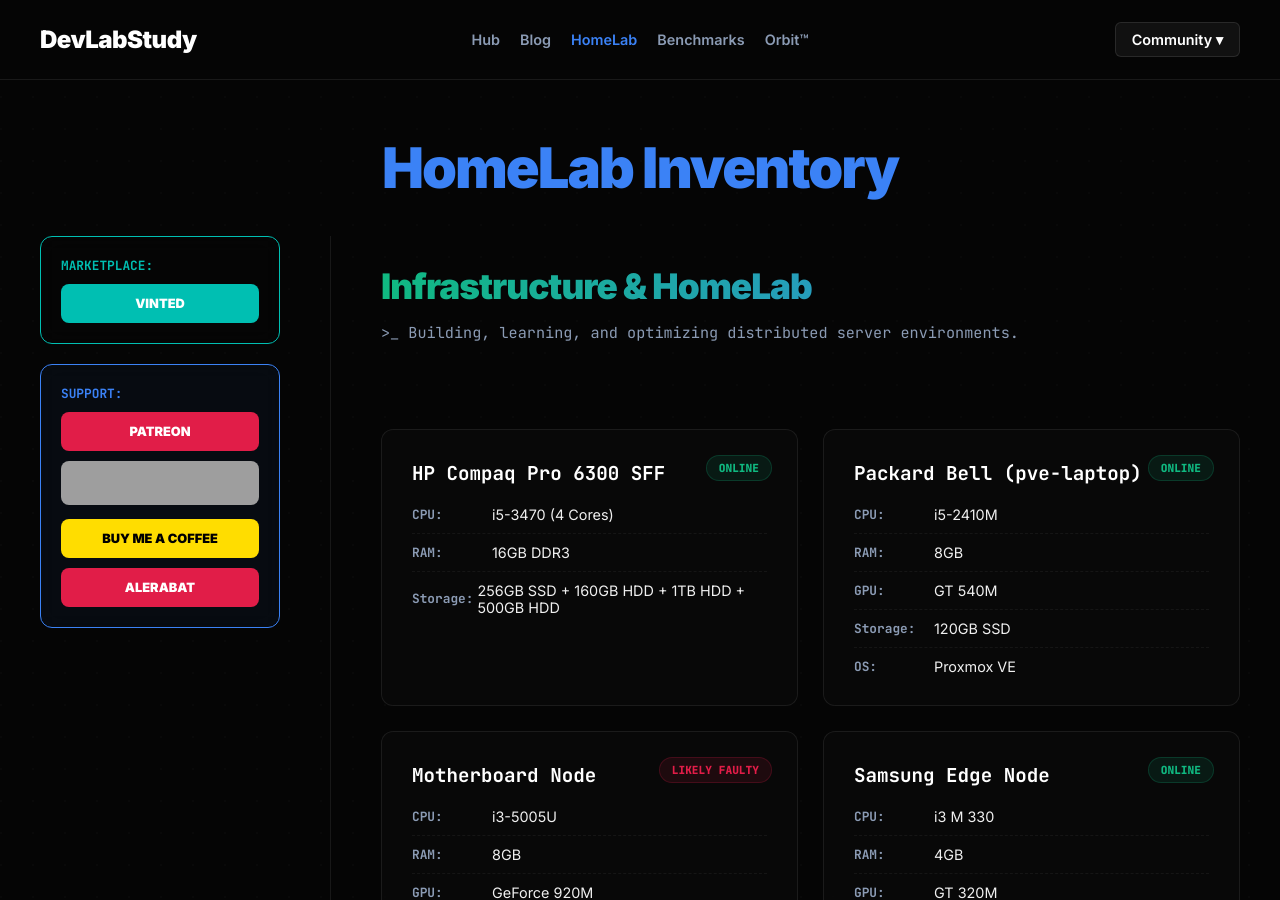
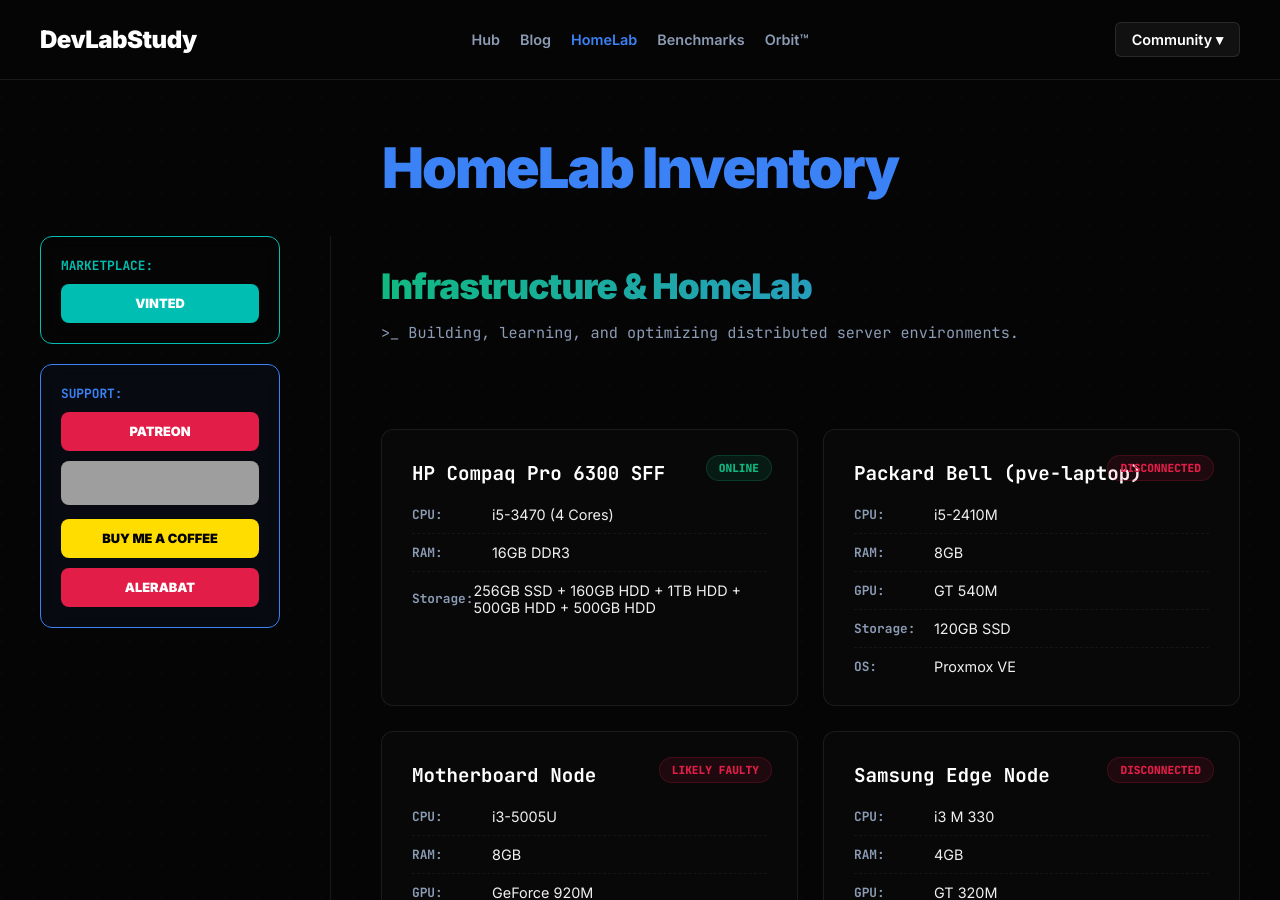
Before and after one commit to TobiMessi/TobiMessi.github.io, a Jekyll site: the page built from homelab.html, in a window 1280 px wide and 900 px high. Built offline with Jekyll 4.4.1, drawn with Linux system fonts in a browser that asks for light colours; grey boxes are pictures that could not be loaded.

Commit message:
Update homelab.html

```diff
--- a/homelab.html
+++ b/homelab.html
@@ -32,11 +32,11 @@
         <span class="node-name">HP Compaq Pro 6300 SFF</span>
         <div class="spec-line"><span class="spec-label">CPU:</span><span>i5-3470 (4 Cores)</span></div>
         <div class="spec-line"><span class="spec-label">RAM:</span><span>16GB DDR3</span></div>
-        <div class="spec-line"><span class="spec-label">Storage:</span><span>256GB SSD + 160GB HDD + 1TB HDD + 500GB HDD</span></div>
+        <div class="spec-line"><span class="spec-label">Storage:</span><span>256GB SSD + 160GB HDD + 1TB HDD + 500GB HDD + 500GB HDD</span></div>
     </div>
 
     <div class="node-card">
-        <span class="status-badge">Online</span>
+        <span class="status-badge" style="color: #e11d48; background: rgba(225, 29, 72, 0.1); border-color: rgba(225, 29, 72, 0.2);">Disconnected</span>
         <span class="node-name">Packard Bell (pve-laptop)</span>
         <div class="spec-line"><span class="spec-label">CPU:</span><span>i5-2410M</span></div>
         <div class="spec-line"><span class="spec-label">RAM:</span><span>8GB</span></div>
@@ -55,7 +55,7 @@
     </div>
 
     <div class="node-card">
-        <span class="status-badge">Online</span>
+        <span class="status-badge" style="color: #e11d48; background: rgba(225, 29, 72, 0.1); border-color: rgba(225, 29, 72, 0.2);">Disconnected</span>
         <span class="node-name">Samsung Edge Node</span>
         <div class="spec-line"><span class="spec-label">CPU:</span><span>i3 M 330</span></div>
         <div class="spec-line"><span class="spec-label">RAM:</span><span>4GB</span></div>
```
